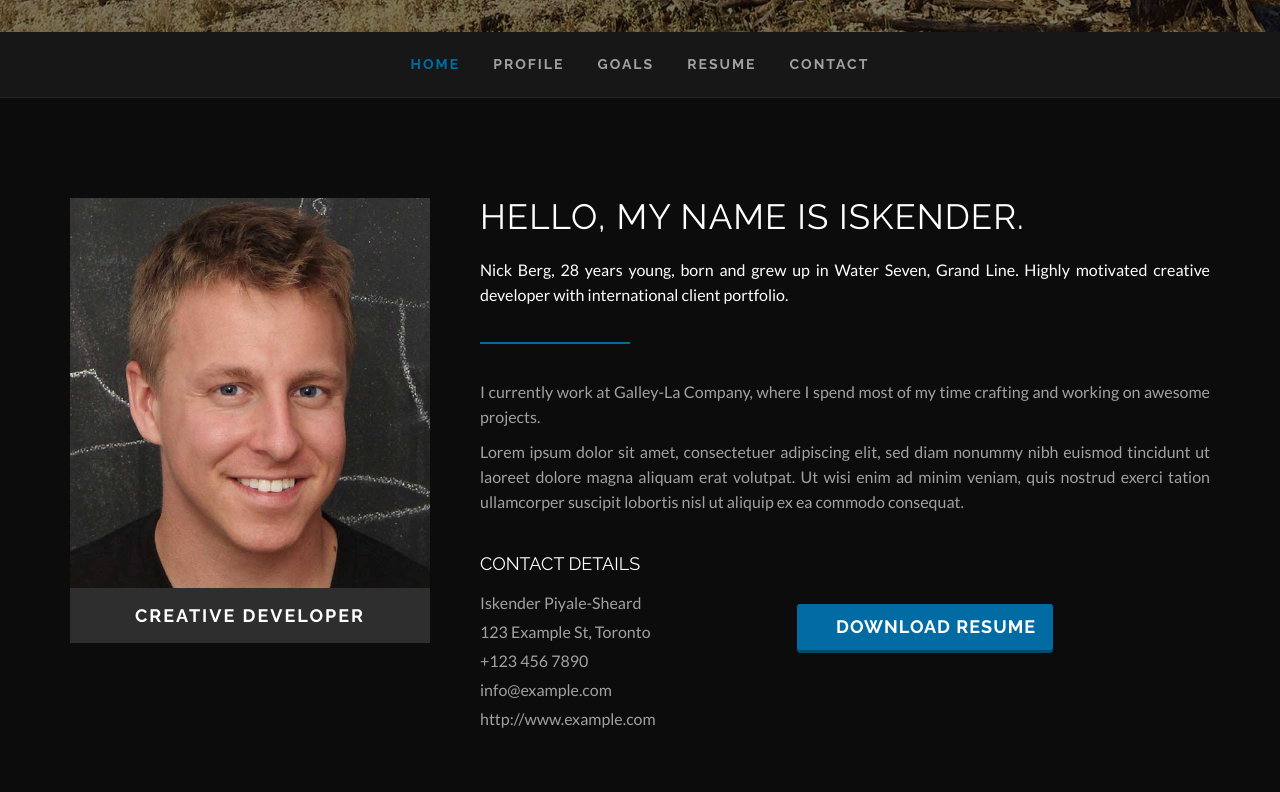
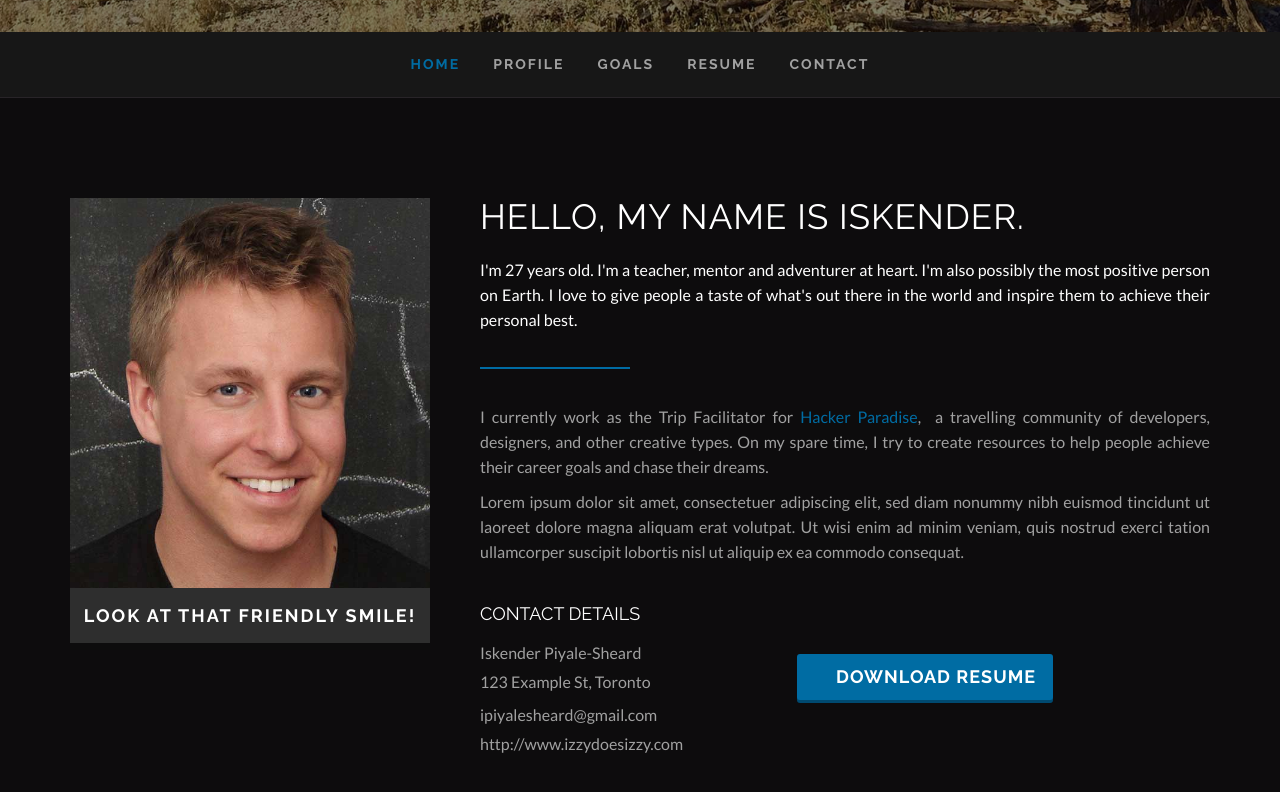
Before and after one commit to clearcareer/IskenderResume, a Jekyll site: the page built from index.html, in a window 1280 px wide and 900 px high, scrolled down 803 px. Shown: the top 792 px of the window. Built offline with Jekyll 4.4.1, drawn with Linux system fonts in a browser that asks for light colours; some web fonts are replaced; some of the changed text lies outside the part shown.

Commit message:
Updated '/index.html' via CloudCannon

```diff
--- a/index.html
+++ b/index.html
@@ -24,26 +24,21 @@
     description: 'Lorem ipsum dolor sit amet, consectetuer adipiscing elit, sed diam nonummy nibh euismod tincidunt ut laoreet dolore magna aliquam erat volutpat.'
 education:
   - number: 1
-    years: 2012-2014
-    degree: Senior Designer
-    institution: ThoughtWorks
-    description: Studied Chemical Engineering and Bioinformatics.
-  - number: 2
-    years: 2042-2022
-    degree: Senior Designer
-    institution: Brain Science
-    description: Things are different here.
+    years: 2007-2011
+    degree: Undergraduate
+    institution: University of Toronto
+    description: 'I studied History and Political Science at University College, University of Toronto.'
 work_experience:
   - number: 1
-    years: 2012-2014
-    position: Senior Designer
-    company: ThoughtWorks
-    description: Studied Chemical Engineering and Bioinformatics.
+    years: 2011-2015
+    position: Assistant Coordinator - International Programs
+    company: University of Toronto
+    description: 'I worked in administration, recruitment, student life and special projects as the Assistant Coordinator for the International Programs at the University.'
   - number: 2
-    years: 2013-2014
-    position: Engineer
-    company: Google
-    description: Things are different here
+    years: 2015-Now
+    position: Trip Facilitator
+    company: Hacker Paradise
+    description: 'I help facilitate the trips, community, and work on some business development, participant recruitment and more..'
 skills:
   - name: Javascript
     level: 65
@@ -171,7 +166,7 @@
                         <div class="profile-picture style-two">
                             <img src="{{ page.profilepic_path }}" alt="profile picture" class="img-responsive" />
 
-                            <h4 class="title editable">Creative Developer</h4>
+                            <h4 class="title editable">Look at that FRIENDLY smile!</h4>
                         </div>
                     </div>
                     <!-- //PROFILE PICTURE END -->
@@ -184,15 +179,11 @@
                                 <div class="col-md-12">
                                     <h2 class="section-title editable">Hello, My NAME IS ISKENDER.</h2>
 
-                                    <p class="editable">
-                                        Nick Berg, 28 years young, born and grew up in Water Seven, Grand Line. Highly motivated creative developer with international client portfolio.
-                                    </p>
+                                    <p class="editable">I'm 27 years old. I'm a teacher, mentor and adventurer at heart. I'm also possibly the most positive person on Earth. I love to give people a taste of what's out there in the world and inspire them to achieve their personal best.</p>
 
                                     <span class="divider"></span>
 
-                                    <p class="text-grey editable">
-                                        I currently work at Galley-La Company, where I spend most of my time crafting and working on awesome projects.
-                                    </p>
+                                    <p class="text-grey editable">I currently work as the Trip Facilitator for <a href="http://www.hackerparadise.org">Hacker Paradise</a>, &nbsp;a travelling community of developers, designers, and other creative types. On my spare time, I try to create resources to help people achieve their career goals and chase their dreams.</p>
 
                                     <p class="text-grey editable">
                                         Lorem ipsum dolor sit amet, consectetuer adipiscing elit, sed diam nonummy nibh euismod tincidunt ut laoreet dolore magna aliquam erat volutpat. Ut wisi enim ad minim veniam, quis nostrud exerci tation ullamcorper suscipit lobortis nisl ut aliquip ex ea commodo consequat.
@@ -214,9 +205,9 @@
 
                                         <li class="editable">Iskender Piyale-Sheard</li>
                                         <li class="editable">123 Example St, Toronto</li>
-                                        <li class="editable">+123 456 7890</li>
-                                        <li class="editable">info@example.com</li>
-                                        <li class="editable">http://www.example.com</li>
+                                        <li class="editable"></li>
+                                        <li class="editable">ipiyalesheard@gmail.com</li>
+                                        <li class="editable">http://www.izzydoesizzy.com</li>
                                     </ul>
                                 </div>
                                 <!-- //.col-md-5 -->
```
